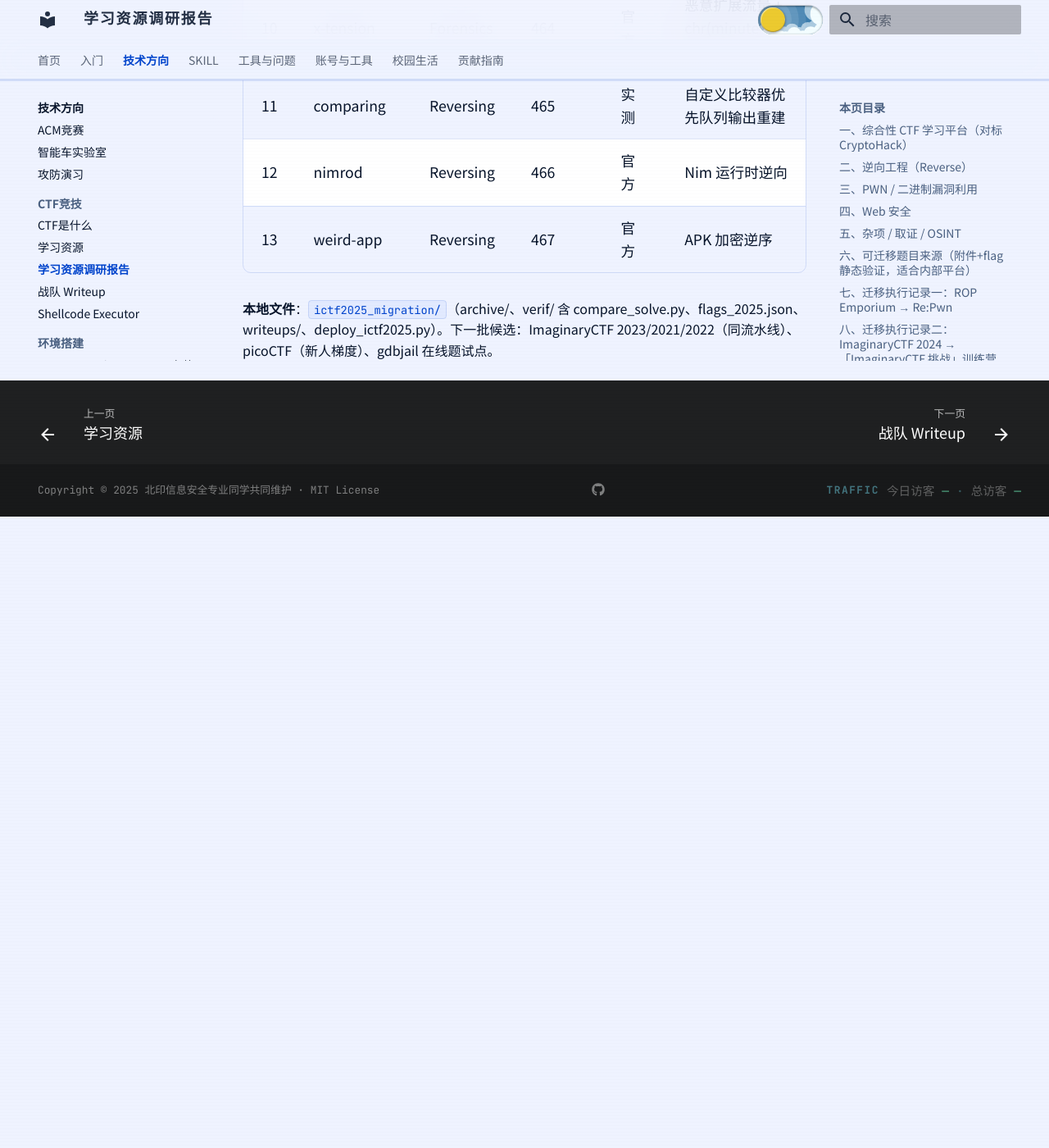
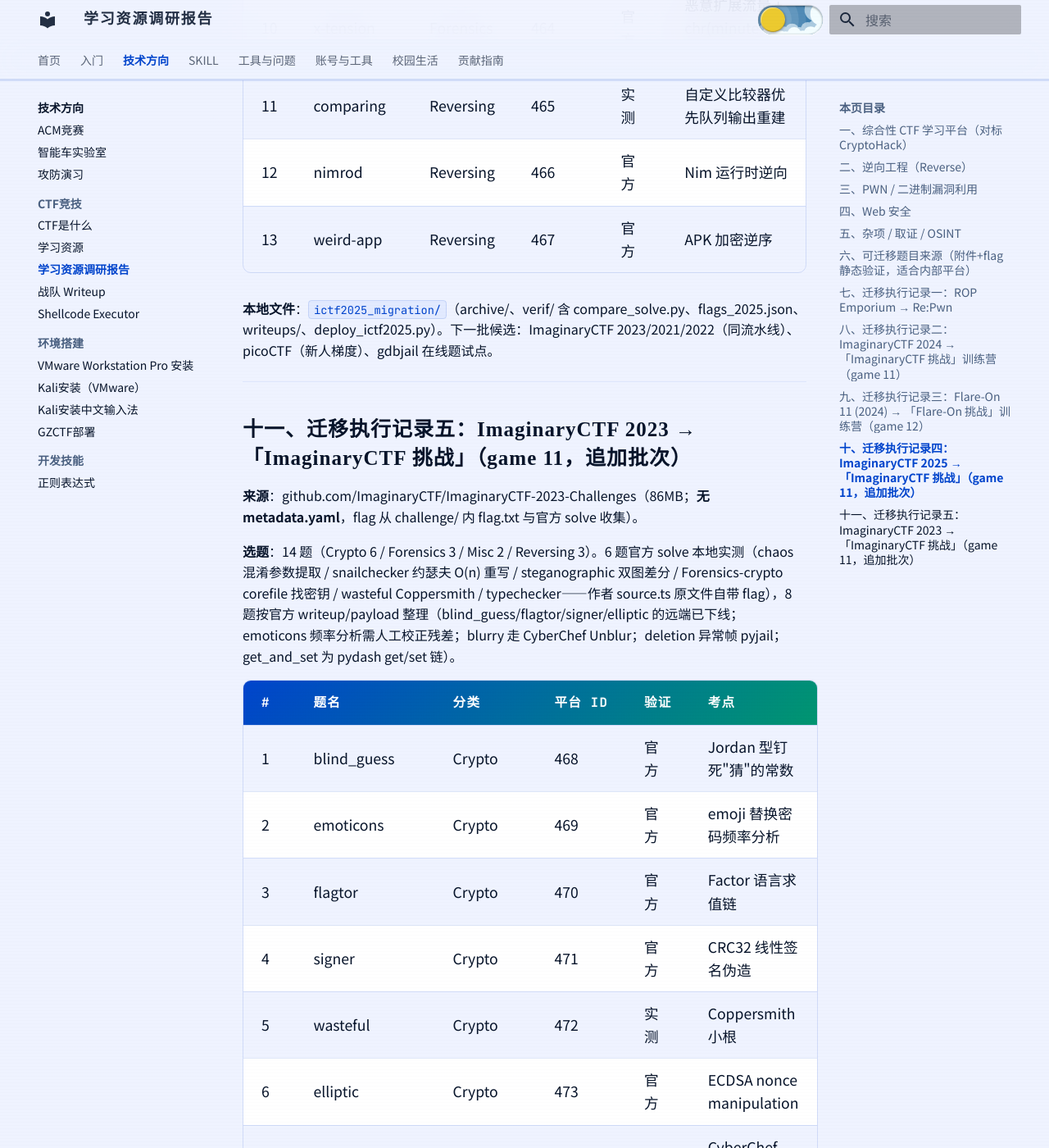
Before and after one commit to starnotes-xj/SurviveBIGCManual, an MkDocs documentation site: the page built from docs/02-技术方向/CTF竞技/学习资源调研报告.md, in a window 1280 px wide and 1400 px high, scrolled down 18650 px. Shown: the whole window at 82% size. Built offline with MkDocs 1.6.1 and Material for MkDocs 9.7.7, drawn with Linux system fonts in a browser that asks for light colours; before the commit the page ends 19280 px from its top, so only the background shows below that; some of the changed text lies outside the part shown.

Commit message:
docs(CTF): 调研报告追加 ImaginaryCTF 2023 批次（14 题，第五批迁移）

```diff
--- a/docs/02-技术方向/CTF竞技/学习资源调研报告.md
+++ b/docs/02-技术方向/CTF竞技/学习资源调研报告.md
@@ -6,9 +6,8 @@
     目标是找到像 [CryptoHack](https://cryptohack.org) 一样优质的练习平台、付费课程与工具教程，
     并把适合离线搬运的好题迁移到战队训练平台（bigcctf.org.cn）。
 
-    本文是完整调研结论 + 四批迁移记录（ROP Emporium 8 题、ImaginaryCTF 2024 精选 14 题、
-    Flare-On 11 (2024) 全 10 题、ImaginaryCTF 2025 精选 13 题），
-    训练平台的对应训练营里都能找到这些题。
+    本文是完整调研结论 + 五批迁移记录（ROP Emporium 8 题、ImaginaryCTF 2024/2025/2023 三批
+    共 41 题、Flare-On 11 (2024) 全 10 题），训练平台的对应训练营里都能找到这些题。
 
 ---
 
@@ -297,3 +296,32 @@
 | 13 | weird-app | Reversing | 467 | 官方 | APK 加密逆序 |
 
 **本地文件**：`ictf2025_migration/`（archive/、verif/ 含 compare_solve.py、flags_2025.json、writeups/、deploy_ictf2025.py）。下一批候选：ImaginaryCTF 2023/2021/2022（同流水线）、picoCTF（新人梯度）、gdbjail 在线题试点。
+
+---
+
+## 十一、迁移执行记录五：ImaginaryCTF 2023 → 「ImaginaryCTF 挑战」（game 11，追加批次）
+
+**来源**：github.com/ImaginaryCTF/ImaginaryCTF-2023-Challenges（86MB；**无 metadata.yaml**，flag 从 challenge/ 内 flag.txt 与官方 solve 收集）。
+
+**选题**：14 题（Crypto 6 / Forensics 3 / Misc 2 / Reversing 3）。6 题官方 solve 本地实测（chaos 混淆参数提取 / snailchecker 约瑟夫 O(n) 重写 / steganographic 双图差分 / Forensics-crypto corefile 找密钥 / wasteful Coppersmith / typechecker——作者 source.ts 原文件自带 flag），8 题按官方 writeup/payload 整理（blind_guess/flagtor/signer/elliptic 的远端已下线；emoticons 频率分析需人工校正残差；blurry 走 CyberChef Unblur；deletion 异常帧 pyjail；get_and_set 为 pydash get/set 链）。
+
+| # | 题名 | 分类 | 平台 id | 验证 | 考点 |
+|---|---|---|---|---|---|
+| 1 | blind_guess | Crypto | 468 | 官方 | Jordan 型钉死"猜"的常数 |
+| 2 | emoticons | Crypto | 469 | 官方 | emoji 替换密码频率分析 |
+| 3 | flagtor | Crypto | 470 | 官方 | Factor 语言求值链 |
+| 4 | signer | Crypto | 471 | 官方 | CRC32 线性签名伪造 |
+| 5 | wasteful | Crypto | 472 | 实测 | Coppersmith 小根 |
+| 6 | elliptic | Crypto | 473 | 官方 | ECDSA nonce manipulation |
+| 7 | blurry | Forensics | 474 | 官方 | CyberChef Unblur 反卷积扫码 |
+| 8 | steganographic | Forensics | 475 | 实测 | 双图差分自制隐写 |
+| 9 | crypto | Forensics | 476 | 实测 | corefile 内存残留密钥 |
+| 10 | deletion | Misc | 477 | 官方 | 异常帧引用 pyjail |
+| 11 | get_and_set | Misc | 478 | 官方 | pydash get/set 原型链 |
+| 12 | chaos | Reversing | 479 | 实测 | Python 混淆参数提取 |
+| 13 | snailchecker | Reversing | 480 | 实测 | 约瑟夫问题复杂度优化 |
+| 14 | typechecker | Reversing | 481 | 实测 | TS 类型层 GF(67) 线性系统 |
+
+**本地文件**：`ictf2023_migration/`（archive/、verif/、writeups/、deploy_ictf2023.py）。
+
+**平台现状总览（更新）**：「ImaginaryCTF 挑战」= 2023 批 14 题 + 2024 批 14 题 + 2025 批 13 题 = **41 题**（id 431–481），加 CryptoHack 252 题、Flare-On 10 题与 Re:* 五营。下一批候选：ImaginaryCTF 2021/2022（同流水线）、picoCTF（新人梯度）、gdbjail 在线题试点。
```
